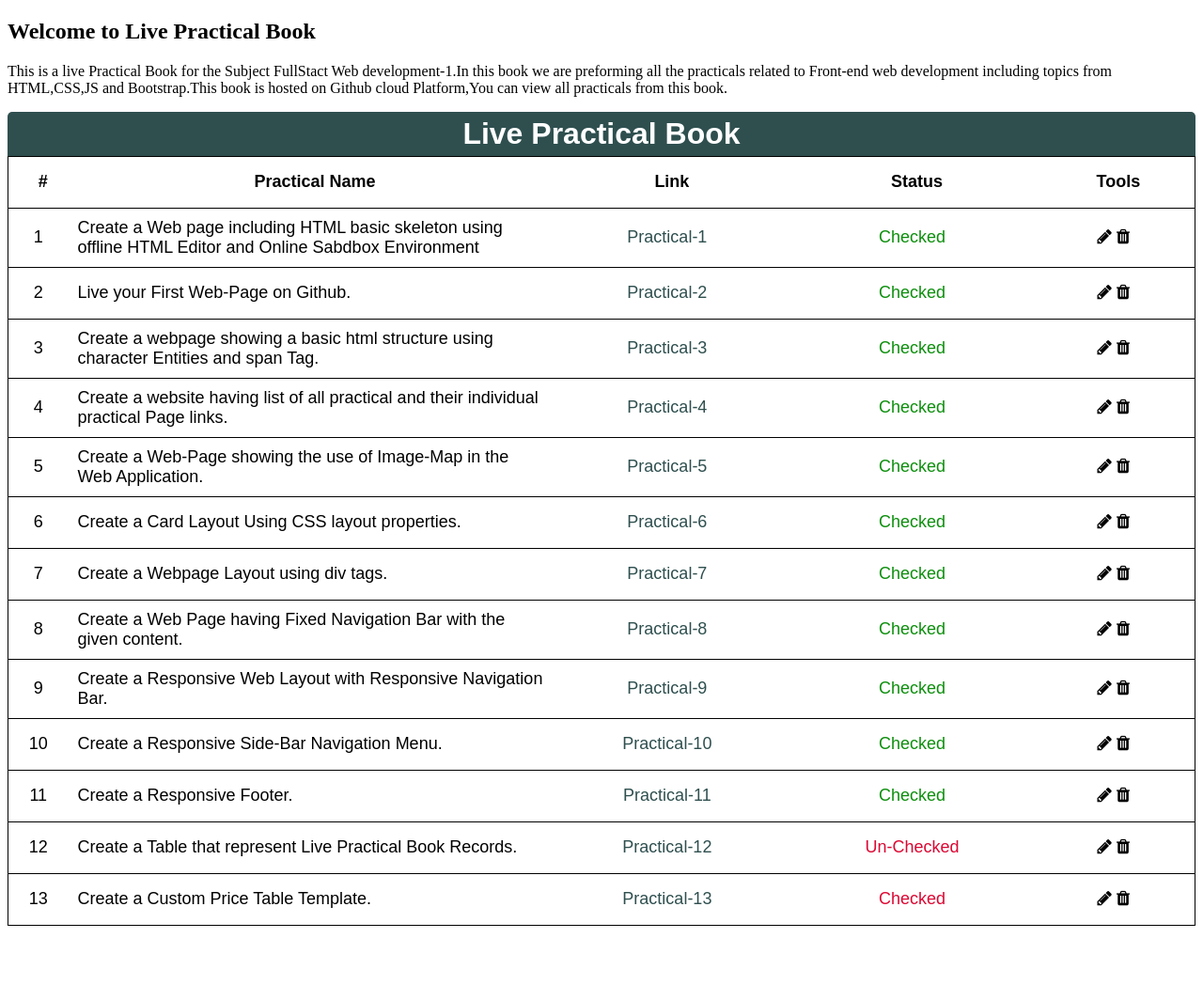
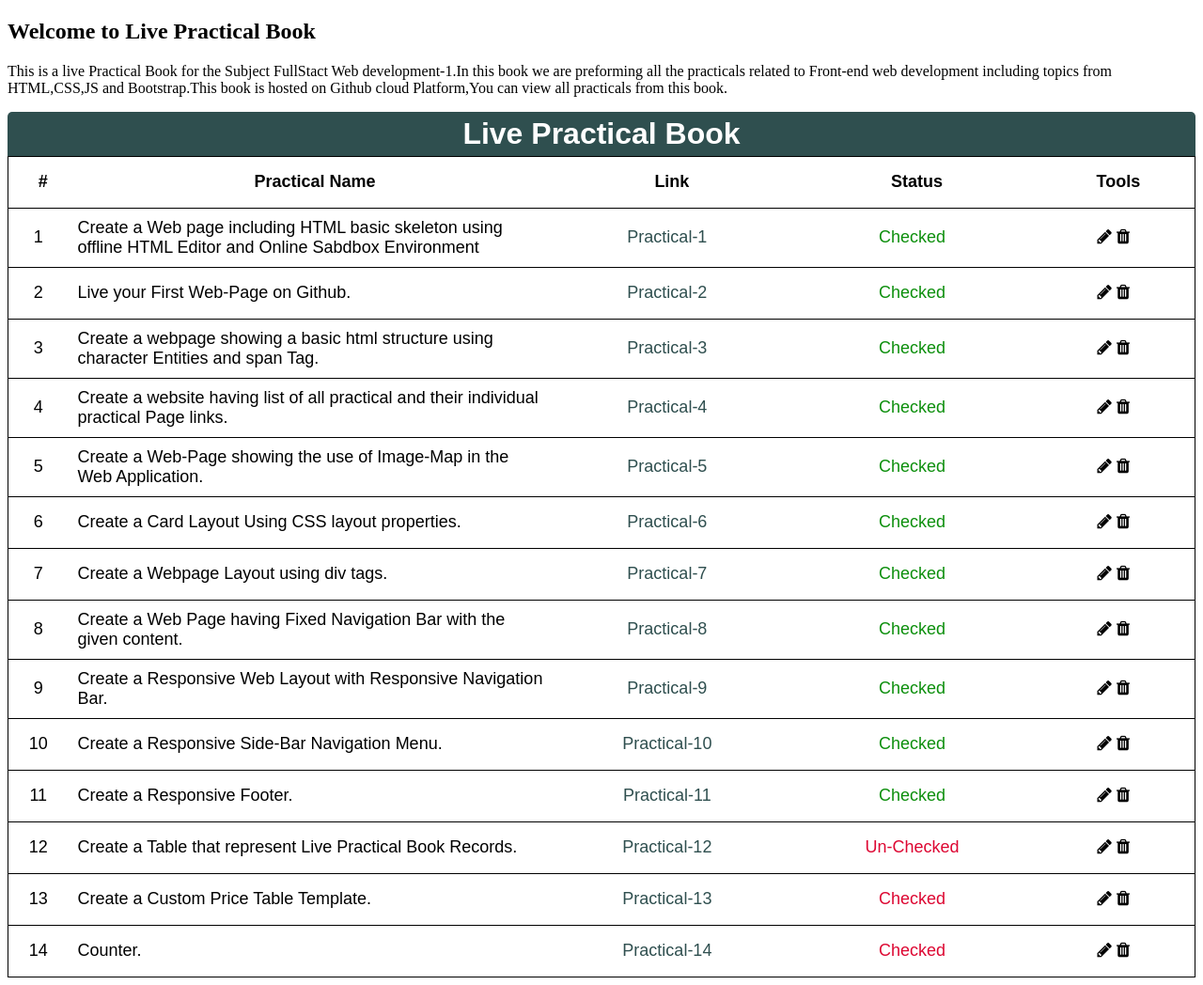
Before and after one commit to anujyadav13/FullStack-Practical, a plain HTML site: page index.html in a window 1280 px wide. Shown: the whole page at 94% size. Before the commit the page ends 993 px from the top, so only its background shows below. Drawn offline with Linux system fonts and the light colour scheme.

Commit message:
Update index.html

```diff
--- a/index.html
+++ b/index.html
@@ -117,6 +117,13 @@
             <td id="check" style="color: rgb(221, 7, 50); font-weight: 300;">Checked</td>
             <td><span><i class="fa fa-pencil" title="Edit"></i></span><i class="fa fa-trash" title="Delete"></i></td>
         </tr>
+         <tr>
+            <td>14</td>
+            <td id="name">Counter.</td>
+            <td><a href="./Practicals/Assignment-14.html" target="_blank">Practical-14</a> </td>
+            <td id="check" style="color: rgb(221, 7, 50); font-weight: 300;">Checked</td>
+            <td><span><i class="fa fa-pencil" title="Edit"></i></span><i class="fa fa-trash" title="Delete"></i></td>
+        </tr>
     </table>
 </body>
 </html>
```
